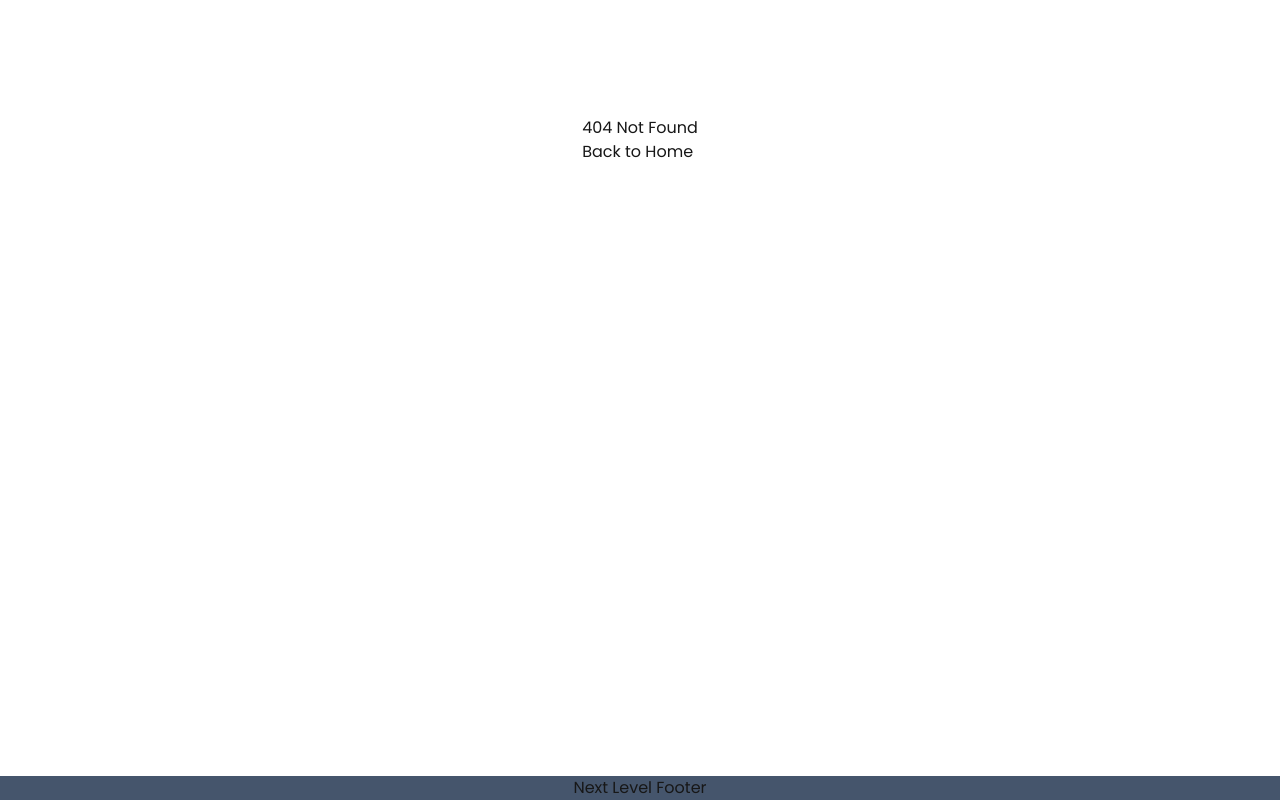
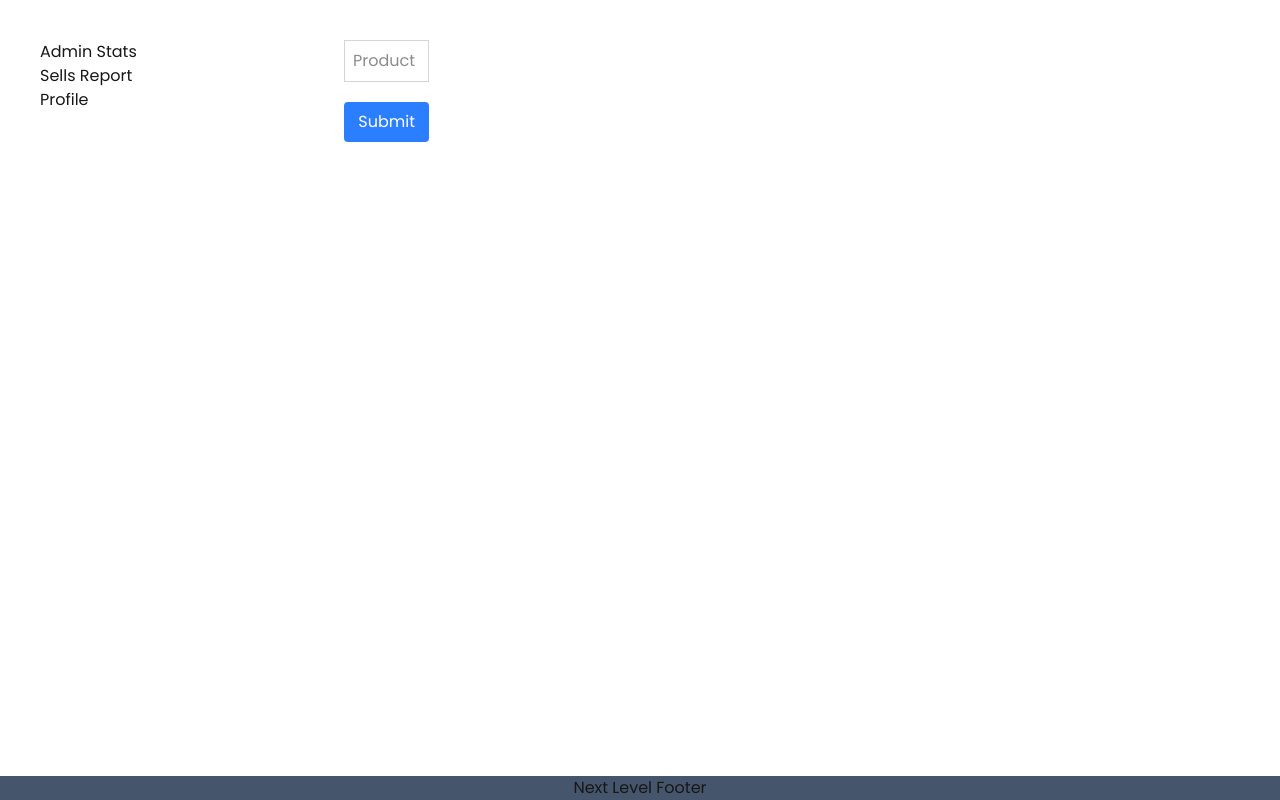
Before and after one commit to Hridoykhan4/Next_JS_Introduction, a Next.js app: page /admin-dashboard/products/add in a window 1280 px wide. Before the commit this address had no page. Built offline with nearby package versions, Linux system fonts and the light colour scheme.

Commit message:
Implement product addition functionality; create AddProductForm component, enhance API route for items with validation, and set up redirects for product management.

```diff
--- a/next.config.mjs
+++ b/next.config.mjs
@@ -13,6 +13,18 @@ const nextConfig = {
     ],
   },
   reactCompiler: true,
+
+  async redirects() {
+    return [
+      // Basic redirect
+      {
+        source: "/products/add",
+        destination: "/admin-dashboard/products/add",
+        permanent: true,
+      },
+
+    ];
+  },
 };
 
 export default nextConfig;
--- /dev/null
+++ b/src/app/(dashboard)/admin-dashboard/products/add/components/AddProductForm.jsx
@@ -0,0 +1,56 @@
+'use client'
+
+import { useRouter } from "next/navigation";
+import { useState } from "react";
+
+
+export default function AddProductForm() {
+    const router = useRouter()
+    const [error, setError] = useState()
+    const handleSubmit = async e => {
+        e.preventDefault();
+        setError('')
+        const form = e.target;
+        const productName = form.productName.value;
+        if(!productName || !productName?.trim()) {
+            setError("Product name is required !!")
+            return
+        }
+        const payload = {
+            productName
+        }
+        try {
+            const res = await fetch('http://localhost:3000/api/items', {
+                method: 'POST',
+                headers: {
+                    'Content-Type': 'application/json'
+                },
+                body: JSON.stringify(payload)
+            })
+            const { data } = await res.json();
+
+            form.reset()
+            router.push('/products')
+        }
+        catch (err) {
+            console.log(err?.message || failed);
+        }
+    }
+    return (
+        <div>
+            <form className="flex flex-col gap-5 max-w-sm" onSubmit={handleSubmit}>
+                <input
+                    placeholder="Product Name"
+                    type="text"
+                    name="productName"
+                    className={`border p-2 ${error ? 'border-red-500' : 'border-gray-300'}`}
+                    required
+                />
+
+                {error && <p className="text-red-500 text-sm font-semibold">{error}</p>}
+
+                <button type="submit" className="bg-blue-500 text-white p-2 rounded">Submit</button>
+            </form>
+        </div>
+    )
+}
--- /dev/null
+++ b/src/app/(dashboard)/admin-dashboard/products/add/page.jsx
@@ -0,0 +1,10 @@
+import React from 'react'
+import AddProductForm from './components/AddProductForm'
+
+export default function AddProducts() {
+  return (
+    <div>
+        <AddProductForm></AddProductForm>
+    </div>
+  )
+}
--- a/src/app/api/items/route.js
+++ b/src/app/api/items/route.js
@@ -18,11 +18,15 @@ export async function GET() {
 export async function POST(req) {
   try {
     const { productName } = await req.json();
-    if (!productName)
-      return Response.json({
-        success: false,
-        message: "Product name is required",
-      });
+   if (!productName || productName.trim() === "") {
+     return Response.json(
+       {
+         success: false,
+         message: "Product name is required and cannot be empty",
+       },
+       { status: 400 },
+     );
+   }
     const result = await dbConnect("practice_data").insertOne({
       productName,
       status: 201,
--- a/src/app/products/add/components/AddProductForm.jsx
+++ /dev/null
@@ -1,38 +0,0 @@
-'use client'
-
-import { useRouter } from "next/navigation";
-
-export default function AddProductForm() {
-    const router = useRouter()
-    const handleSubmit = async e => {
-        e.preventDefault();
-        const form = e.target;
-        const productName = e.target.productName.value;
-        const payload = {
-            productName
-        }
-        try {
-            const res = await fetch('http://localhost:3000/api/items', {
-                method: "POST",
-                headers: {
-                    'Content-Type': 'application/json',
-                },
-                body: JSON.stringify(payload)
-            });
-            const data = await res.json();
-            form.reset()
-            router.push('/products')
-        }
-        catch (err) {
-            console.log(err?.message || 'failed');
-        }
-    }
-    return (
-        <div>
-            <form className="flex flex-col gap-5" onSubmit={handleSubmit}>
-                <input placeholder="Product Name" type="text" name="productName" className="border" />
-                <button type="submit">Submit</button>
-            </form>
-        </div>
-    )
-}
--- a/src/app/products/add/page.jsx
+++ b/src/app/products/add/page.jsx
@@ -1,10 +1,7 @@
-import React from 'react'
-import AddProductForm from './components/AddProductForm'
+export default function ProductsAddPage() {
+  return (
+    <div>
 
-export default function AddProducts() {
-    return (
-        <div className='flex justify-center mt-5'>
-            <AddProductForm></AddProductForm>
-        </div>
-    )
+    </div>
+  )
 }
--- /dev/null
+++ b/src/app/products/loading.jsx
@@ -0,0 +1,9 @@
+import React from 'react'
+
+// Na create korleo hy coz ami app folder e already loading use kortasi
+
+export default function ProductLoading() {
+  return (
+    <div className='animate'>Loading...</div>
+  )
+}
--- a/src/app/products/page.jsx
+++ b/src/app/products/page.jsx
@@ -1,3 +1,5 @@
+import { redirect } from "next/navigation";
+
 export const metadata = {
     title: "Products",
     description: "All about our Compliance BD Products"
@@ -8,7 +10,11 @@ const Products = async () => {
         // Forcefully cache koracchi, jeno barbar network request na kre
         cache: 'force-cache'
     });
+
     const { data: products } = await res.json();
+
+    // if(products?.length > 5) redirect('/')
+
     return (
         <div>
             <div className="grid grid-cols-4 gap-5">
```
Also changed, not shown: notes.txt.
